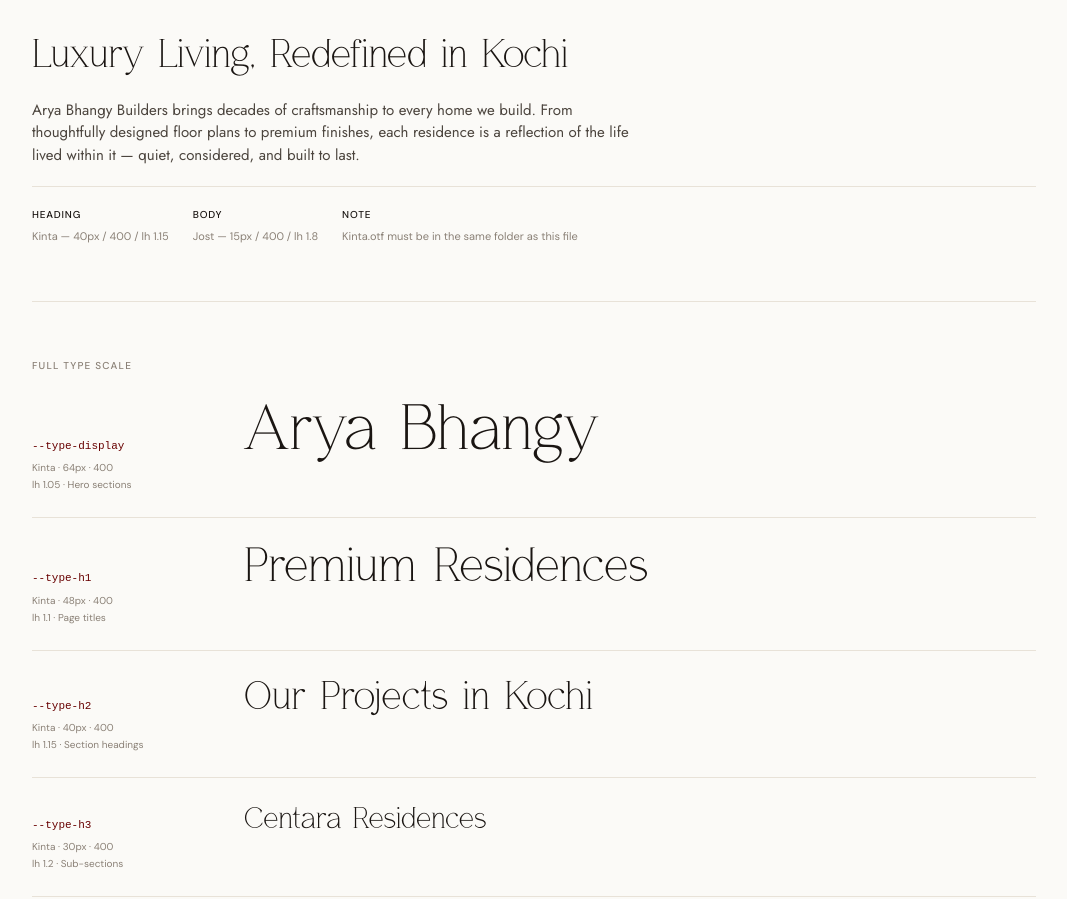
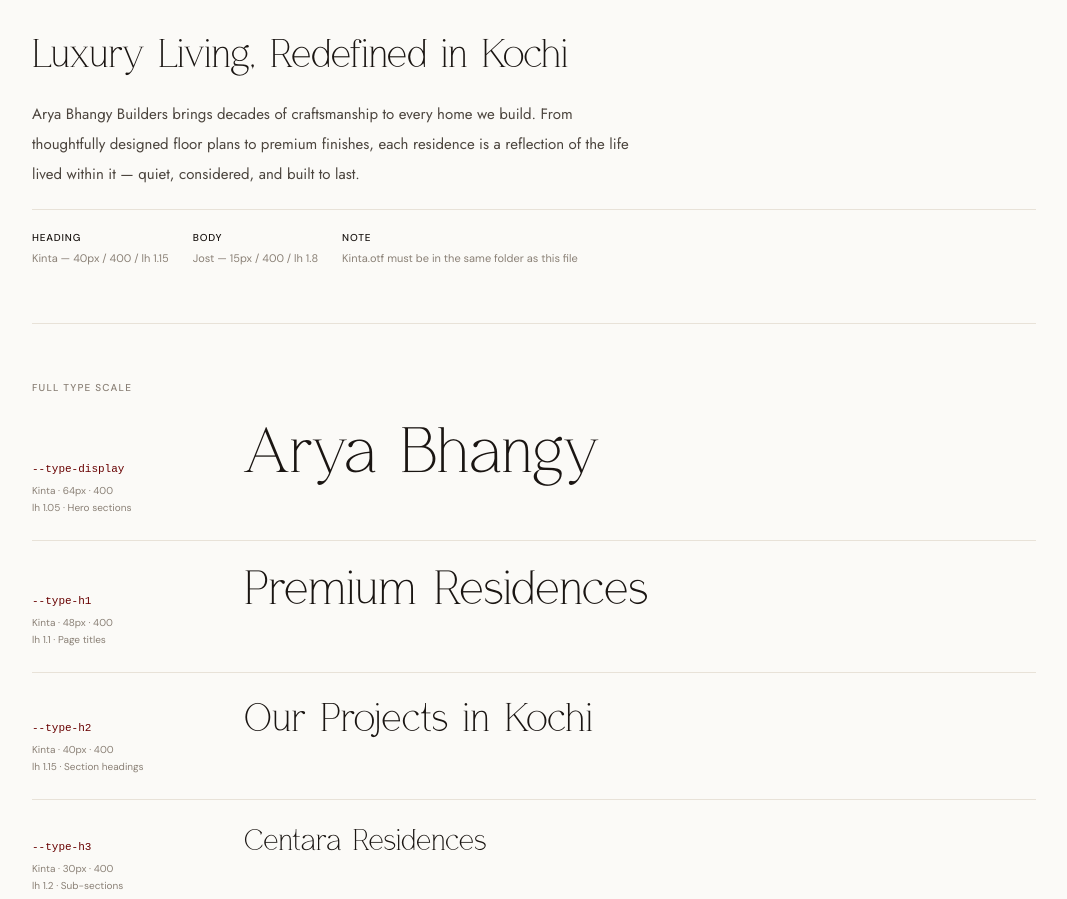
Before and after one commit to ChinmaySBC/arya-bhangy-design-system, a plain HTML site: page index.html in a window 1280 px wide. Shown: the part 3289-4188 px from the top of the page, without its empty margins (106-1173 px from the left). Drawn offline with nearby package versions, Linux system fonts and the light colour scheme.

Commit message:
Update index.html

```diff
--- a/index.html
+++ b/index.html
@@ -20,7 +20,7 @@
 /* TYPOGRAPHY TOKENS */
 .type-combo{margin-bottom:56px;padding-bottom:56px;border-bottom:1px solid var(--border)}
 .type-combo-heading{font-family:'Kinta',serif;font-size:40px;font-weight:400;color:var(--text-heading);line-height:1.15;letter-spacing:-.01em;margin-bottom:20px}
-.type-combo-para{font-family:'Jost',sans-serif;font-size:15px;font-weight:400;color:var(--text-body);line-height:1.5;max-width:600px}
+.type-combo-para{font-family:'Jost',sans-serif;font-size:15px;font-weight:400;color:var(--text-body);line-height:2;max-width:600px}
 .type-combo-note{display:flex;gap:24px;margin-top:20px;padding-top:20px;border-top:1px solid var(--border)}
 .type-combo-note-item{font-size:11px;color:var(--text-muted)}
 .type-combo-note-item strong{display:block;font-size:10px;font-weight:500;letter-spacing:.08em;text-transform:uppercase;color:var(--text-heading);margin-bottom:3px}
```
